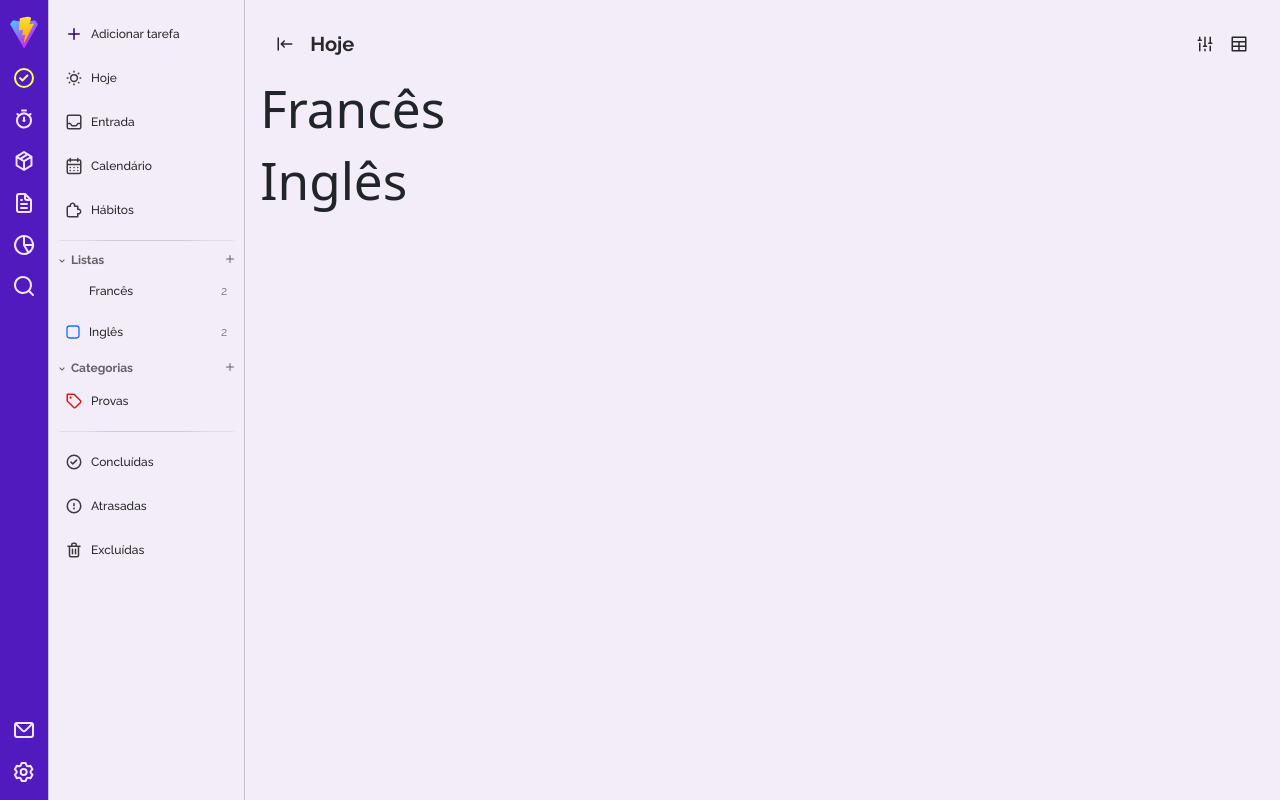
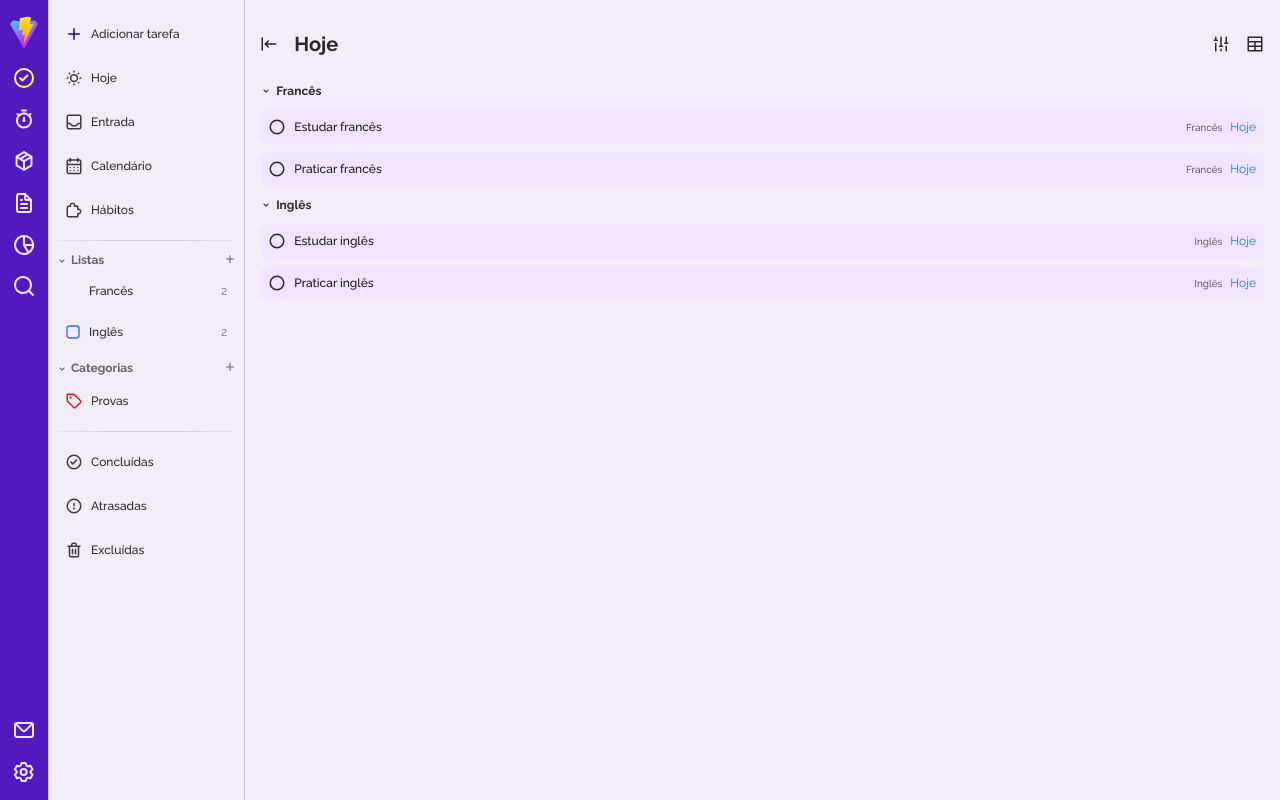
Before and after one commit to CosmicTasks/dev, a React (Vite) app in the folder app/: page /app in a window 1280 px wide. Built offline with nearby package versions, Linux system fonts and the light colour scheme; what emoji-mart would draw is missing.

Commit message:
Add new icons and styles for task lists and tasks

```diff
--- a/app/src/components/app/PageTasks.jsx
+++ b/app/src/components/app/PageTasks.jsx
@@ -6,6 +6,8 @@ import {
   UilLeftArrowToLeft,
   UilSlidersV,
   UilGrid,
+  UilAngleDown,
+  UilCircle,
 } from "@iconscout/react-unicons";
 import useListas from "./Listas";
 
@@ -39,13 +41,26 @@ const PageTasks = () => {
             <UilGrid size="18" color="var(--c11)" />
           </div>
         </div>
-        {
-          listas.map((lista) => (
-            <div key={lista.id} className={style.lista}>
-              <h1 className={style.listaTitle}>{lista.nome}</h1>
+        {listas.map((lista) => (
+          <div key={lista.id} className={style.lista}>
+            <div className={style.listaHeader}>
+              <UilAngleDown size="12" color="var(--c11)" />
+              <span className={style.listaNome}>{lista.nome}</span>
             </div>
-          ))
-        }
+            {lista.tarefas.map((tarefa) => (
+              <div key={tarefa.id} className={style.tarefa}>
+                <div className={style.tarefaCheck}>
+                  <UilCircle size="18" color="var(--c11)" />
+                  <span className={style.tarefaNome}>{tarefa.nome}</span>
+                </div>
+                <div className={style.tarefaOptions}>
+                  <span className={style.tarefaOptionsLista}>{lista.nome}</span>
+                  <span className={style.tarefaOptionsData}>Hoje</span>
+                </div>
+              </div>
+            ))}
+          </div>
+        ))}
       </div>
     </>
   );
--- a/app/src/components/app/PageTasks.module.css
+++ b/app/src/components/app/PageTasks.module.css
@@ -8,7 +8,7 @@
 
 .tasksHeader {
   display: flex;
-  padding: 16px;
+  padding: 16px 0;
   justify-content: space-between;
   align-items: center;
   width: 100%;
@@ -47,3 +47,78 @@
     cursor: pointer;
   }
 }
+
+.lista {
+  display: flex;
+  flex-direction: column;
+  gap: 8px;
+  border-radius: 8px;
+}
+
+.listaHeader {
+  display: flex;
+  align-items: center;
+  gap: 4px;
+  padding: 4px 0;
+  cursor: pointer;
+}
+
+.listaNome {
+  color: var(--c11);
+  font-family: Raleway;
+  font-size: 12px;
+  font-style: normal;
+  font-weight: 700;
+  line-height: normal;
+}
+
+.tarefa {
+  display: flex;
+  align-items: center;
+  justify-content: space-between;
+  padding: 8px;
+  gap: 16px;
+  border-radius: 8px;
+  background-color: var(--r1);
+}
+
+.tarefaCheck {
+  display: flex;
+  align-items: center;
+  gap: 8px;
+}
+
+.tarefaNome {
+  color: var(--c12);
+  font-family: Raleway;
+  font-size: 12px;
+  font-style: normal;
+  font-weight: 500;
+  line-height: normal;
+}
+
+.tarefaOptions {
+  display: flex;
+  align-items: center;
+  gap: 8px;
+  flex-wrap: wrap;
+}
+
+.tarefaOptionsLista {
+  color: var(--c10);
+  font-family: Raleway;
+  font-size: 10px;
+  font-style: normal;
+  font-weight: 400;
+  line-height: normal;
+}
+
+.tarefaOptionsData {
+  color: var(--azul-royal);
+  font-variant-numeric: lining-nums proportional-nums;
+  font-family: Raleway;
+  font-size: 12px;
+  font-style: normal;
+  font-weight: 400;
+  line-height: normal;
+}
```
